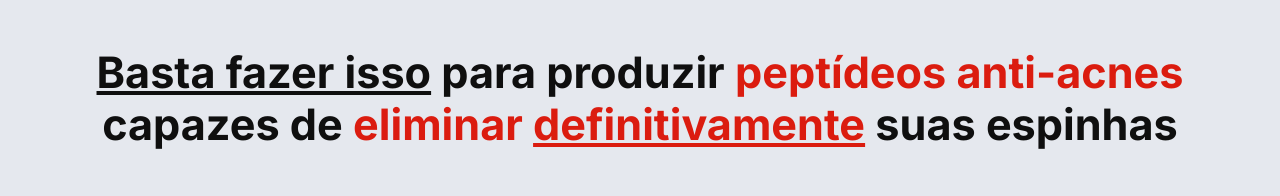
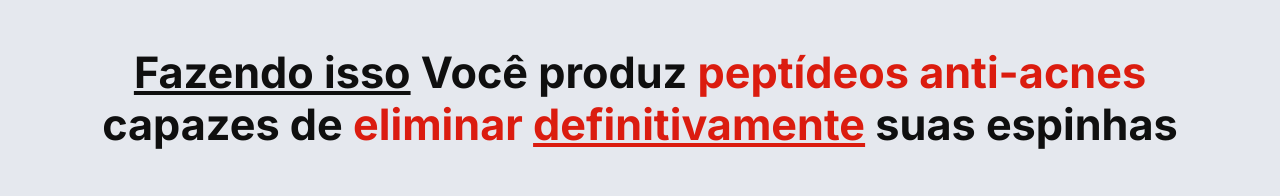
Before and after one commit to BOTConlow/newpv, a React (Vite) app: page / in a window 1280 px wide. Shown: the part 239-435 px from the top of the page. Built offline with nearby package versions, Linux system fonts and the light colour scheme; no server answers; grey boxes are pictures that could not be loaded.

Commit message:
meu commit

```diff
--- a/src/pages/home/components/headline.jsx
+++ b/src/pages/home/components/headline.jsx
@@ -8,7 +8,7 @@ export function Headline() {
 
             <div className={style.headline}>
                 <h1>POUCAS PESSOAS SABEM DISSO</h1>
-                <h2><u>Basta fazer isso</u> para produzir <span style={{ color: 'var(--red-400)' }}>peptídeos anti-acnes</span> capazes de <span style={{ color: 'var(--red-400)' }}>eliminar <u>definitivamente</u></span> suas espinhas</h2>
+                <h2><u>Fazendo isso</u> Você produz <span style={{ color: 'var(--red-400)' }}>peptídeos anti-acnes</span> capazes de <span style={{ color: 'var(--red-400)' }}>eliminar <u>definitivamente</u></span> suas espinhas</h2>
             </div>
 
             <div>
```
